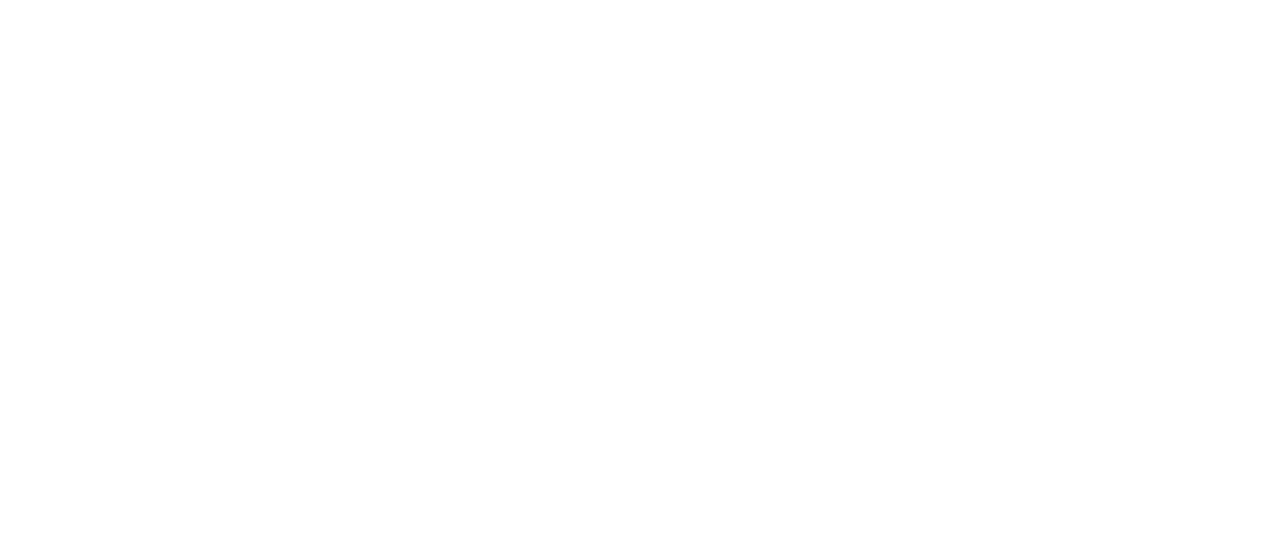
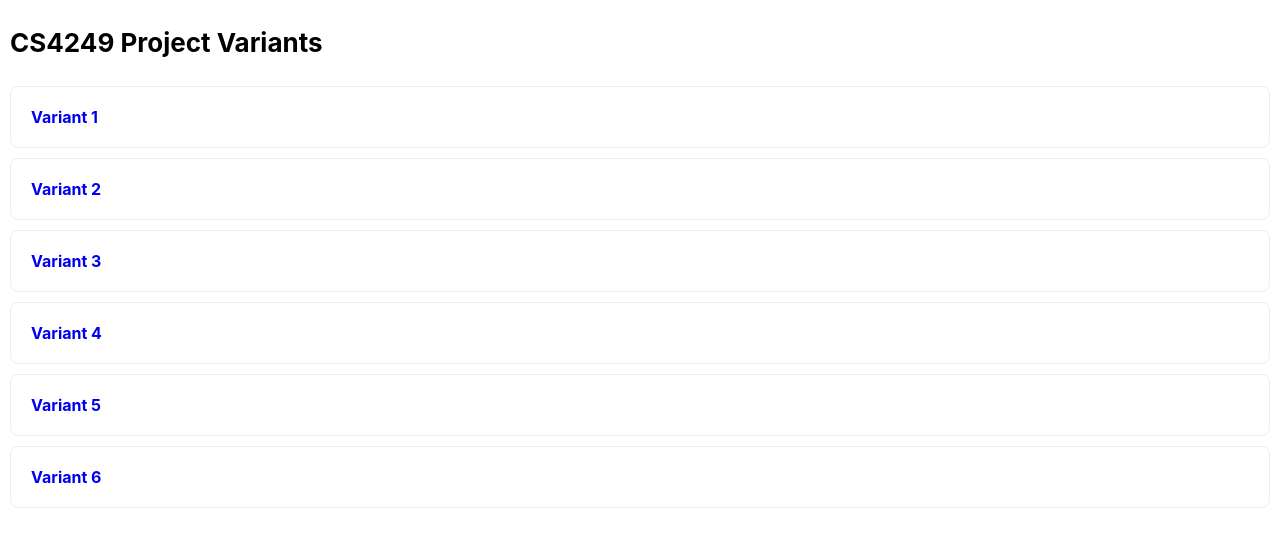
Before and after one commit to petermonky/cs4249-project, a React (Vite) app: page / in a window 1280 px wide. Before the commit this address had no page. Shown: the top 544 px of the page. Built offline with nearby package versions, Linux system fonts and the light colour scheme.

Commit message:
feat: lobby

```diff
--- a/src/components/App/index.jsx
+++ b/src/components/App/index.jsx
@@ -5,12 +5,14 @@
 import PayTo from "../PayTo"
 import ShopeePay from '../ShopeePay'
 import TopUp from '../TopUp'
+import Lobby from "../Lobby"
 
 function App() {
   return (
     <div className={styles.app}>
       <Router>
         <Routes>
+          <Route path="/" element={<Lobby />} />
           <Route path="/:variant">
             <Route index element={<Main />} />
             <Route path='scan' element={<Scan />} />
--- /dev/null
+++ b/src/components/Lobby/Lobby.module.scss
@@ -0,0 +1,18 @@
+.container {
+  display: flex;
+  flex-direction: column;
+  padding: 10px;
+  row-gap: 10px;
+}
+
+.link {
+  border: 1px solid #ededed;
+  padding: 20px;
+  text-decoration: none;
+  font-weight: bold;
+  border-radius: 8px;
+}
+
+.title {
+  font-size: 26px;
+}
--- /dev/null
+++ b/src/components/Lobby/index.jsx
@@ -0,0 +1,18 @@
+import React from "react";
+import { Link } from "react-router-dom";
+import styles from "./Lobby.module.scss"
+
+function Lobby() {
+  const variants = [...Array(6).keys()].map((x) => x + 1);
+
+  return (
+    <div className={styles.container}>
+      <h1 className={styles.title}>CS4249 Project Variants</h1>
+      {variants.map((v) => (
+        <Link to={`${v}`} className={styles.link}><div><span>Variant {v}</span></div></Link>
+      ))}
+    </div>
+  );
+}
+
+export default Lobby;
```
